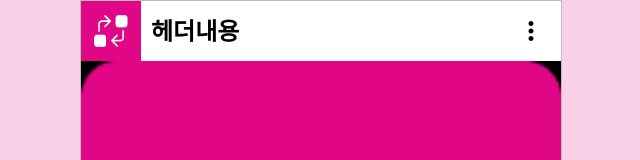
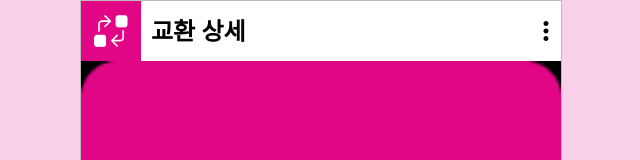
Before and after one commit to KostaMiniProject/MainProject-Front, a Next.js app: page /1 in a window 1280 px wide. Shown: the top 160 px of the page, without its empty margins (319-959 px from the left). Built offline with nearby package versions, Linux system fonts and the light colour scheme.

Commit message:
fix : 헤더 관련 변경사항 적용

```diff
--- a/app/[id]/page.tsx
+++ b/app/[id]/page.tsx
@@ -5,6 +5,7 @@ import TempImg from '@/image/Logo.png';
 import BidItem from '@/components/bid/BidItem';
 import { getBidList } from '@/api/BidApi';
 import Header from '@/components/Header';
+import { MdMoreVert } from 'react-icons/md';
 
 function Page({ params }: { params: any }) {
   const images = [TempImg, TempImg, TempImg]; // 이미지 배열
@@ -12,7 +13,9 @@ function Page({ params }: { params: any }) {
   const borderStyle = 'border-solid border-black border-[1px]';
   return (
     <div>
-      <Header />
+      <Header title="교환 상세">
+        <MdMoreVert size={30} />
+      </Header>
       <div className="h-[360px]">
         <Carousel images={images} />
       </div>
--- a/app/layout.tsx
+++ b/app/layout.tsx
@@ -6,8 +6,8 @@ import Navbar from '@/components/Navbar';
 // const inter = Inter({ subsets: ['latin'] });
 
 export const metadata: Metadata = {
-  title: 'Create Next App',
-  description: 'Generated by create next app',
+  title: '가치잇섭',
+  description: '물건의 가치를 잇다',
   icons: {
     icon: '/favicon.ico',
   },
--- a/components/Header.tsx
+++ b/components/Header.tsx
@@ -4,7 +4,13 @@ import { MdMoreVert } from 'react-icons/md';
 import Logo from '@/image/Logo.png';
 import Image from 'next/image';
 
-function Header() {
+function Header({
+  children,
+  title = '',
+}: {
+  children: React.ReactNode;
+  title?: string;
+}) {
   return (
     <div className="sticky top-0 w-full z-500 max-w-[480px] z-[9999]">
       <div className="flex h-[60px] bg-white">
@@ -14,10 +20,10 @@ function Header() {
           </div>
         </div>
         <div className="flex-1 flex items-center m-[10px] text-[24px] font-[800]">
-          헤더내용
+          {title}
         </div>
-        <div className="w-[60px] bg-gray-300 flex items-center justify-center">
-          <MdMoreVert size={30} />
+        <div className="bg-gray-300 flex items-center justify-center">
+          {children}
         </div>
       </div>
     </div>
```
